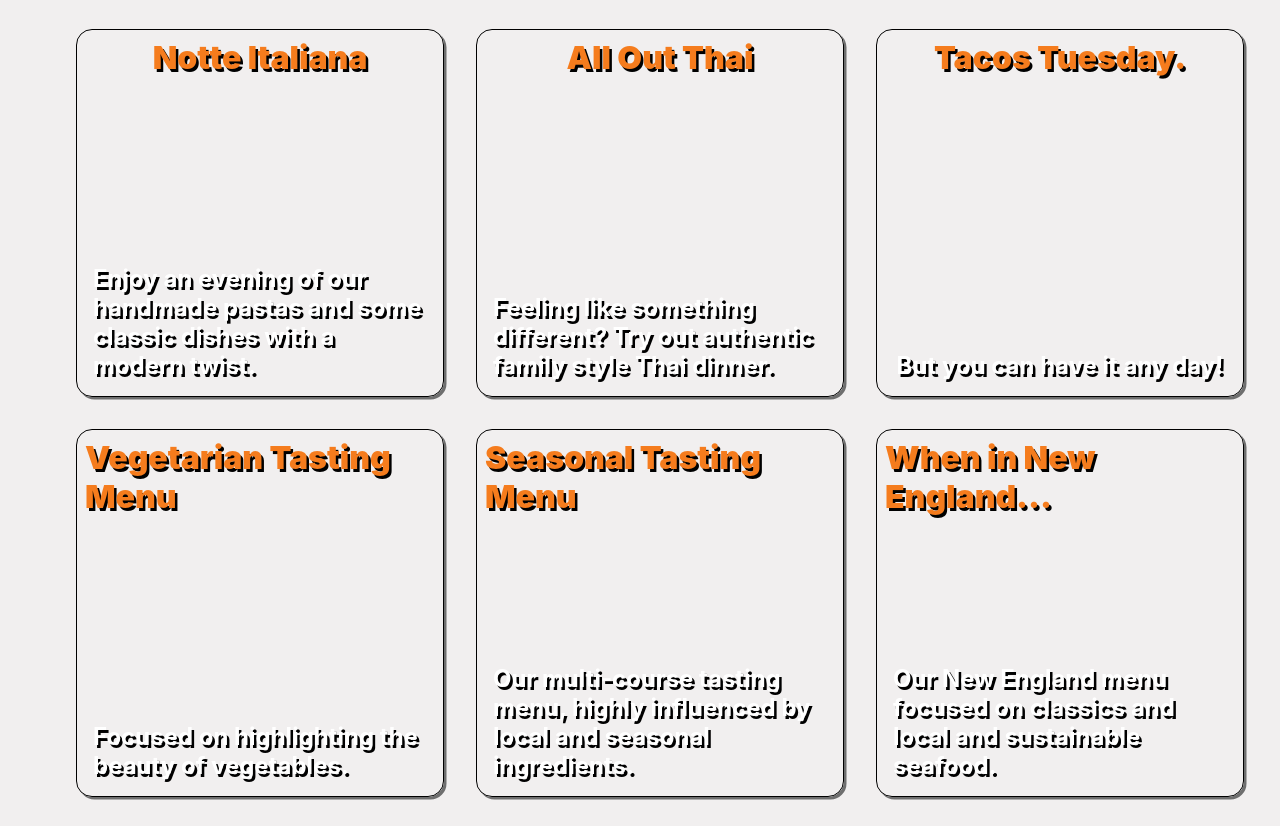
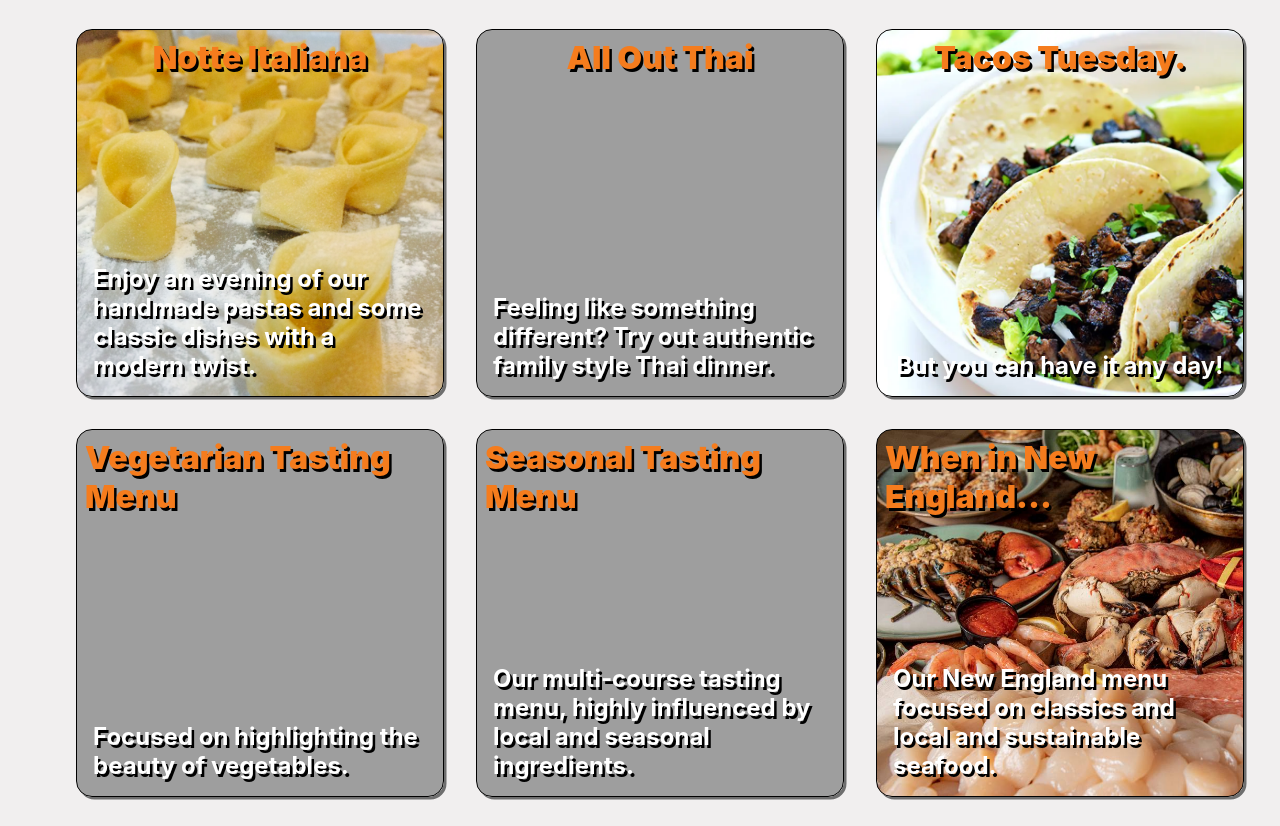
Before and after one commit to Nick-Stoyanov/Private_cooking, a plain HTML site: page index.html in a window 1280 px wide. Shown: the part 567-1393 px from the top of the page. Drawn offline with Linux system fonts and the light colour scheme; the site is published under a folder, as on GitHub Pages, so addresses that start at the root find nothing.

Commit message:
fixes image issue

```diff
--- a/index.html
+++ b/index.html
@@ -105,7 +105,7 @@
       </ul>
     </div>
     <div class="images">
-      <img src="/images/Cuisine on the Rhode-logos_white.png" />
+      <img src="images/Cuisine on the Rhode-logos_white.png" />
     </div>
     <div class="footer">
       <footer>
--- a/style.css
+++ b/style.css
@@ -93,36 +93,36 @@ ul {
 }
 
 .containerli1 {
-  background-image: url(/images/Pasta.jpg);
+  background-image: url(images/Pasta.jpg);
   background-size: cover;
 }
 
 .containerli2 {
-  background-image: url(/images/Thai.jpg);
+  background-image: url(images/Thai.jpg);
   background-size: cover;
 }
 
 .containerli3 {
-  background-image: url(/images/tacos.jpg);
+  background-image: url(images/tacos.jpg);
   background-size: cover;
 }
 
 .containerli4 {
-  background-image: url(/images/vegetarian1.JPG);
+  background-image: url(images/vegetarian1.JPG);
   background-size: cover;
 }
 
 .containerli5 {
-  background-image: url(/images/tastingmenu.JPG);
+  background-image: url(images/tastingmenu.JPG);
   background-size: cover;
 }
 
 .containerli6 {
-  background-image: url(/images/seafood.jpg);
+  background-image: url(images/seafood.jpg);
   background-size: cover;
 }
 .containerli7 {
-  background-image: url(/images/meat.jpg);
+  background-image: url(images/meat.jpg);
   background-size: cover;
 }
 
```
Also changed, not shown: 1 other file.
